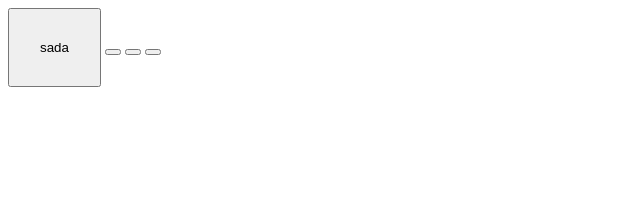
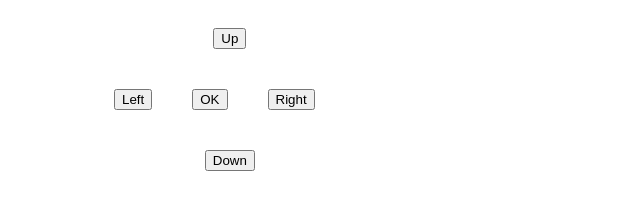
Before and after one commit to Ayyubi3/RemoteDesktopController, a website: page RemoteWebServer/public/index.html in a window 1280 px wide. Shown: the whole page, without its empty margins (0-640 px from the left). Drawn offline with Linux system fonts and the light colour scheme.

Commit message:
html rework 2

```diff
--- a/RemoteWebServer/public/index.html
+++ b/RemoteWebServer/public/index.html
@@ -1,24 +1,83 @@
 <!DOCTYPE html>
-<html onmouseup="end()" ontouchend="end()" style="user-select: none;">
+<html onmouseup="end()" ontouchend="end()" onpointerup="end()" style="user-select: none;">
+
+<head>
+    <style>
+        html {}
+
+        .grid {
+            display: inline-flex;
+            /* 1 */
+            flex-flow: row wrap;
+        }
+
+        .up,
+        .down,
+        .left,
+        .right,
+        .ok {
+            padding: 20px;
+
+        }
+
+        .up,
+        .down {
+            flex: 0 0 100%;
+            /* 2 */
+            text-align: center;
+            /* 2 */
+        }
+
+        .left,
+        .right {
+            flex: 1 0 1%;
+            /* 3 */
+            display: flex;
+        }
+
+        .left {
+            justify-content: flex-end;
+        }
+
+        .right {
+            justify-content: flex-start;
+        }
+
+        .ok {}
+    </style>
+</head>
 
 <body>
-    <button style="padding: 30px;" ontouchstart="start()" onmousedown="start()">sada</button>
-    <button></button>
-    <button></button>
-    <button></button>
-    <p id="counter"></p>
+    <div class="grid">
+        <form class="up">
+            <input type="hidden" />
+            <button ontouchstart="start('sub1y')" onmousedown="start('sub1y');" type class="button-large">Up
+            </button>
+        </form>
+        <form class="left">
+            <input type="hidden" />
+            <button ontouchstart="start('sub1x')" onmousedown="start('sub1x');" type class="button-large">Left</button>
+        </form>
+        <form class="ok">
+            <input type="hidden" />
+            <button ontouchstart="start('click')" onmousedown="start('click');" type class="button-large">OK</button>
+        </form>
+        <form class="right">
+            <input type="hidden" />
+            <button ontouchstart="start('add1x')" onmousedown="start('add1x');" type class="button-large">Right</button>
+        </form>
+        <form class="down">
+            <input type="hidden" />
+            <button ontouchstart="start('add1y')" onmousedown="start('add1y');" type class="button-large">Down</button>
+        </form>
+    </div>
+    <script>
+        var counter;
 
-    <script>
-        var wrapper = document.getElementById('counter');
-        var counter;
-        var count = 0;
-
-        function start() {
+        function start(velo) {
             counter = setInterval(function () {
-                fetch("http://192.168.2.169:3003/add1x");
-                wrapper.innerHTML = count;
-                count++;
-            }, 1000);
+                fetch("http://192.168.2.169:3003/" + velo);
+            }, 50);
         }
         function end() {
             clearInterval(counter)
```
Also changed, not shown: RemoteWebServer/public/indexBackupo.html (added, +29 -0 lines), 5 other files.
